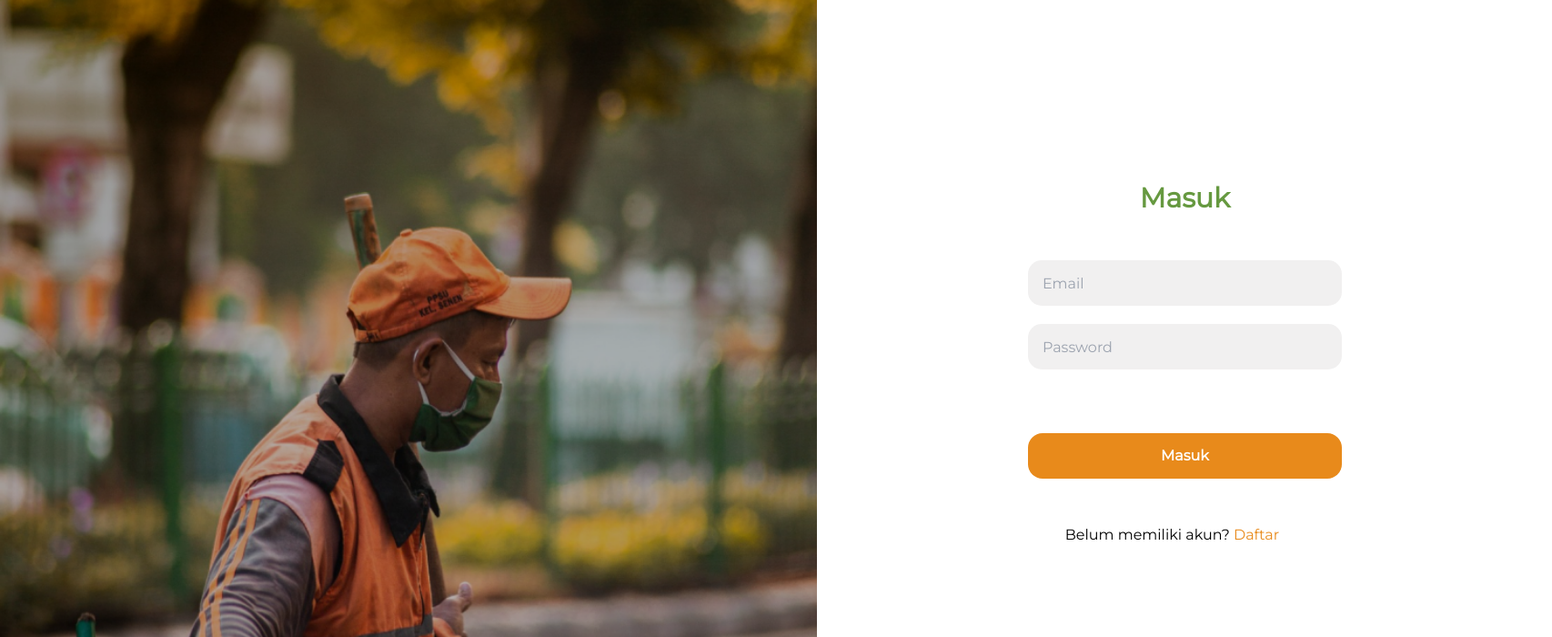
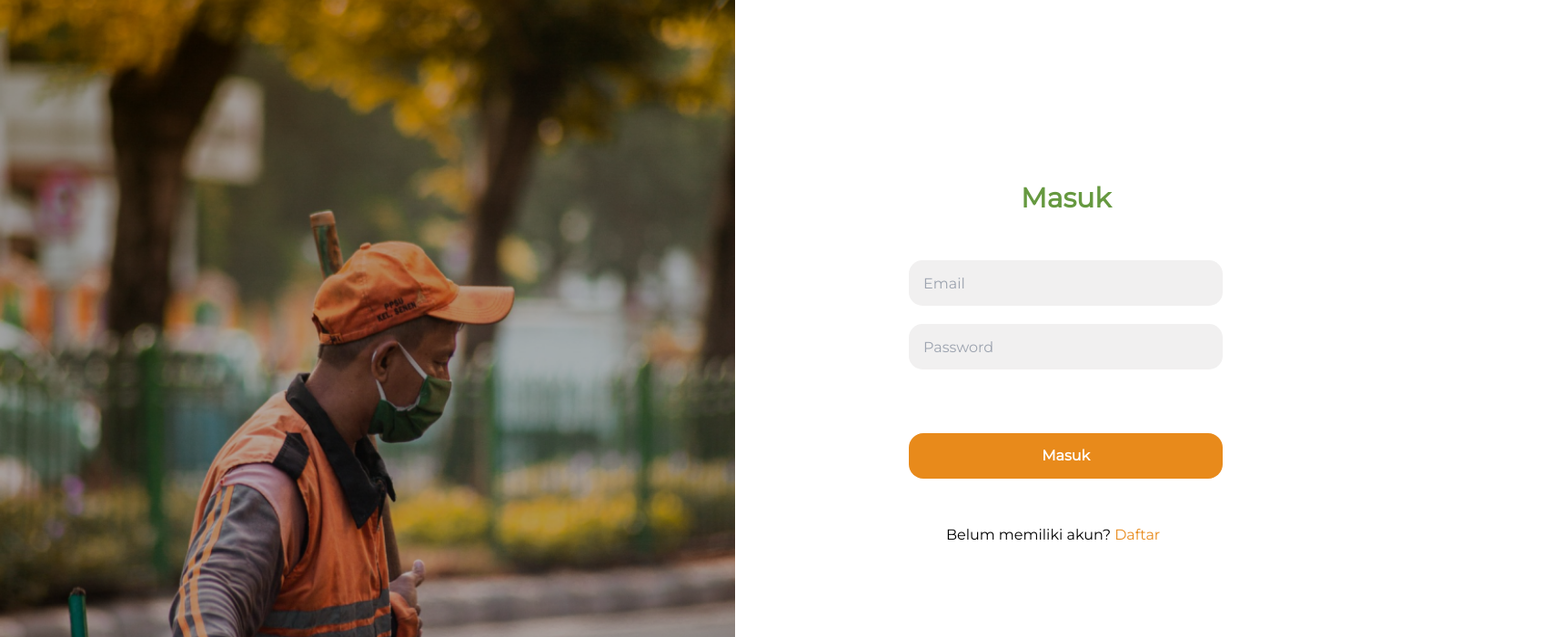
Before and after one commit to Azzahira-Calista/dinacom2024-vue, a Vue app: page /#/login in a window 1280 px wide. Shown: the top 700 px of the page at 91% size, 1706 px wide, since content can reach past the window. Built offline with nearby package versions, Linux system fonts and the light colour scheme.

Commit message:
fix [IT] login sized

```diff
--- a/src/components/login component/ImageComp.vue
+++ b/src/components/login component/ImageComp.vue
@@ -1,6 +1,6 @@
 <template>
     <div>
-        <div class="flex flex-col w-[56.15rem] h-screen">
+        <div class="flex flex-col w-[50.475rem] h-screen">
           <img :src="imgs" alt="Trash Image" class="w-full h-full object-cover" />
       </div>
     </div>
--- a/src/components/login component/InputFormComp.vue
+++ b/src/components/login component/InputFormComp.vue
@@ -1,6 +1,6 @@
 <template>
-    <div>
-        <div class="flex flex-col w-[50.5rem] h-screen items-center justify-center font-mont">
+    <div class="justify-center">
+        <div class="flex flex-col w-[45.5rem] h-screen p-5 items-center justify-center font-mont">
             <h1 class="font-bold text-3xl text-secondary text-center mb-[3.125rem]">
                 {{ heading }}
             </h1>
--- a/src/views/LoginView.vue
+++ b/src/views/LoginView.vue
@@ -1,6 +1,6 @@
 <template>
   <div
-    class="w-screen h-screen bg-white"
+    class="h-screen bg-white"
   >
     <div class="flex">
       <ImageComp/>
```
